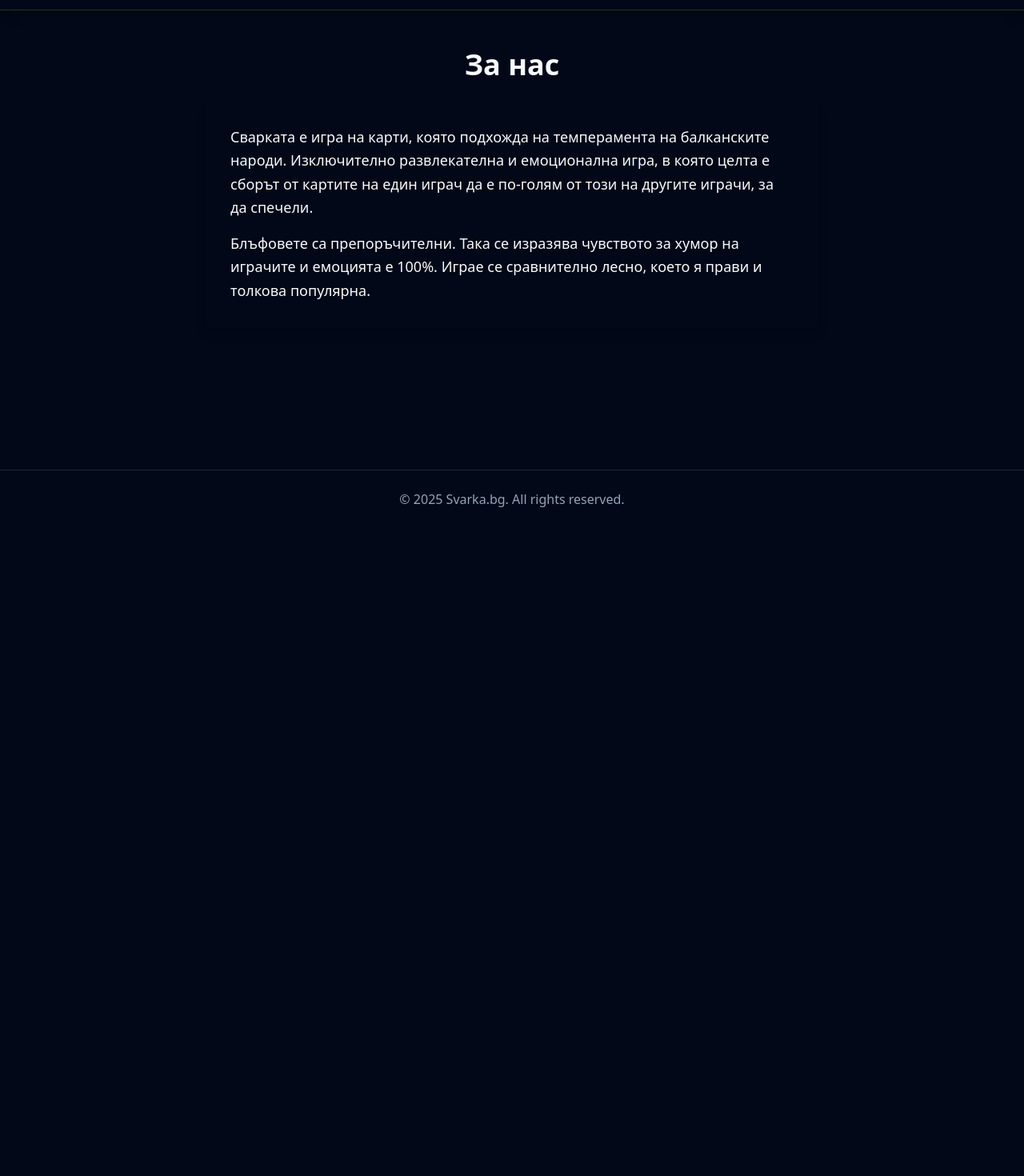
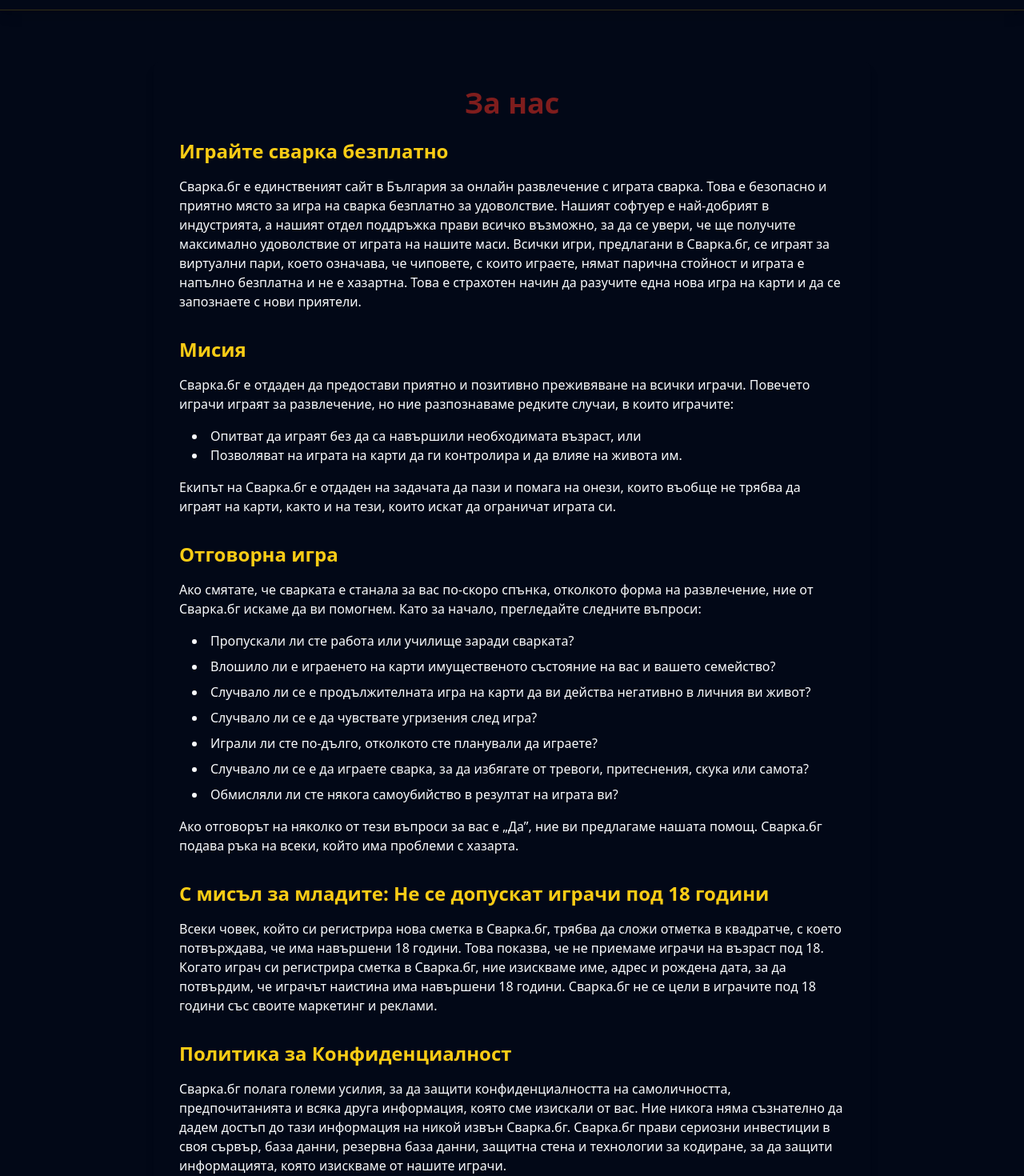
Before and after one commit to bojodanchev/svarka-modern, a Next.js app: page /about in a window 1280 px wide. Shown: the part 140-1610 px from the top of the page at 80% size. Before the commit the page ends 800 px from the top, so only its background shows below. Built offline with nearby package versions, Linux system fonts and the light colour scheme.

Commit message:
feat: update about page with original content

```diff
--- a/src/app/about/page.tsx
+++ b/src/app/about/page.tsx
@@ -1,19 +1,115 @@
 const AboutPage = () => {
   return (
-    <div className="container mx-auto p-4 py-8">
-      <h1 className="text-4xl font-extrabold text-center mb-6">За нас</h1>
-      <div className="max-w-3xl mx-auto bg-card text-card-foreground p-8 rounded-lg shadow-lg">
-        <p className="text-lg leading-relaxed">
-          Сварката е игра на карти, която подхожда на темперамента на
-          балканските народи. Изключително развлекателна и емоционална игра, в
-          която целта е сборът от картите на един играч да е по-голям от този
-          на другите играчи, за да спечели.
-        </p>
-        <p className="text-lg leading-relaxed mt-4">
-          Блъфовете са препоръчителни. Така се изразява чувството за хумор на
-          играчите и емоцията е 100%. Играе се сравнително лесно, което я
-          прави и толкова популярна.
-        </p>
+    <div className="container mx-auto p-4 py-8 md:py-12">
+      <div className="bg-card text-card-foreground p-8 rounded-lg shadow-lg max-w-4xl mx-auto">
+        <h1 className="text-4xl font-bold mb-6 text-center text-primary">
+          За нас
+        </h1>
+
+        <section className="mb-8 space-y-4">
+          <h2 className="text-2xl font-semibold text-secondary">
+            Играйте сварка безплатно
+          </h2>
+          <p>
+            Сварка.бг е единственият сайт в България за онлайн развлечение с
+            играта сварка. Това е безопасно и приятно място за игра на сварка
+            безплатно за удоволствие. Нашият софтуер е най-добрият в
+            индустрията, а нашият отдел поддръжка прави всичко възможно, за да
+            се увери, че ще получите максимално удоволствие от играта на нашите
+            маси. Всички игри, предлагани в Сварка.бг, се играят за виртуални
+            пари, което означава, че чиповете, с които играете, нямат парична
+            стойност и играта е напълно безплатна и не е хазартна. Това е
+            страхотен начин да разучите една нова игра на карти и да се
+            запознаете с нови приятели.
+          </p>
+        </section>
+
+        <section className="mb-8 space-y-4">
+          <h2 className="text-2xl font-semibold text-secondary">Мисия</h2>
+          <p>
+            Сварка.бг е отдаден да предостави приятно и позитивно преживяване
+            на всички играчи. Повечето играчи играят за развлечение, но ние
+            разпознаваме редките случаи, в които играчите:
+          </p>
+          <ul className="list-disc list-inside pl-4">
+            <li>Опитват да играят без да са навършили необходимата възраст, или</li>
+            <li>
+              Позволяват на играта на карти да ги контролира и да влияе на
+              живота им.
+            </li>
+          </ul>
+          <p>
+            Екипът на Сварка.бг е отдаден на задачата да пази и помага на онези,
+            които въобще не трябва да играят на карти, както и на тези, които
+            искат да ограничат играта си.
+          </p>
+        </section>
+
+        <section className="mb-8 space-y-4">
+          <h2 className="text-2xl font-semibold text-secondary">
+            Отговорна игра
+          </h2>
+          <p>
+            Ако смятате, че сварката е станала за вас по-скоро спънка, отколкото
+            форма на развлечение, ние от Сварка.бг искаме да ви помогнем. Като
+            за начало, прегледайте следните въпроси:
+          </p>
+          <ul className="list-disc list-inside pl-4 space-y-2">
+            <li>Пропускали ли сте работа или училище заради сварката?</li>
+            <li>
+              Влошило ли е играенето на карти имущественото състояние на вас и
+              вашето семейство?
+            </li>
+            <li>
+              Случвало ли се е продължителната игра на карти да ви действа
+              негативно в личния ви живот?
+            </li>
+            <li>Случвало ли се е да чувствате угризения след игра?</li>
+            <li>Играли ли сте по-дълго, отколкото сте планували да играете?</li>
+            <li>
+              Случвало ли се е да играете сварка, за да избягате от тревоги,
+              притеснения, скука или самота?
+            </li>
+            <li>
+              Обмисляли ли сте някога самоубийство в резултат на играта ви?
+            </li>
+          </ul>
+          <p>
+            Ако отговорът на няколко от тези въпроси за вас е „Да”, ние ви
+            предлагаме нашата помощ. Сварка.бг подава ръка на всеки, който има
+            проблеми с хазарта.
+          </p>
+        </section>
+
+        <section className="mb-8 space-y-4">
+          <h2 className="text-2xl font-semibold text-secondary">
+            С мисъл за младите: Не се допускат играчи под 18 години
+          </h2>
+          <p>
+            Всеки човек, който си регистрира нова сметка в Сварка.бг, трябва да
+            сложи отметка в квадратче, с което потвърждава, че има навършени 18
+            години. Това показва, че не приемаме играчи на възраст под 18.
+            Когато играч си регистрира сметка в Сварка.бг, ние изискваме име,
+            адрес и рождена дата, за да потвърдим, че играчът наистина има
+            навършени 18 години. Сварка.бг не се цели в играчите под 18 години
+            със своите маркетинг и реклами.
+          </p>
+        </section>
+
+        <section className="space-y-4">
+          <h2 className="text-2xl font-semibold text-secondary">
+            Политика за Конфиденциалност
+          </h2>
+          <p>
+            Сварка.бг полага големи усилия, за да защити конфиденциалността на
+            самоличността, предпочитанията и всяка друга информация, която сме
+            изискали от вас. Ние никога няма съзнателно да дадем достъп до тази
+            информация на никой извън Сварка.бг. Сварка.бг прави сериозни
+            инвестиции в своя сървър, база данни, резервна база данни, защитна
+            стена и технологии за кодиране, за да защити информацията, която
+            изискваме от нашите играчи.
+          </p>
+        </section>
       </div>
     </div>
   );
```
